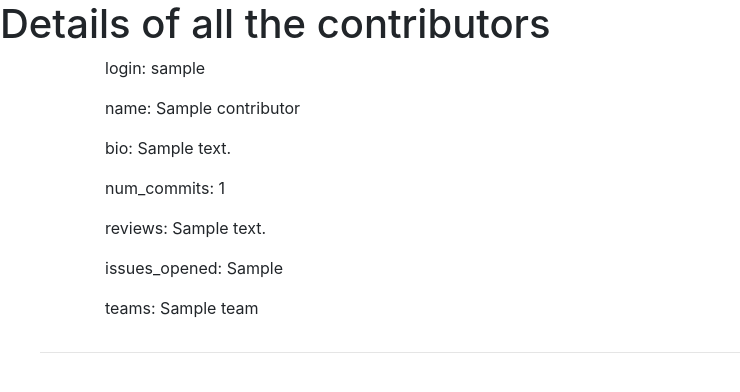
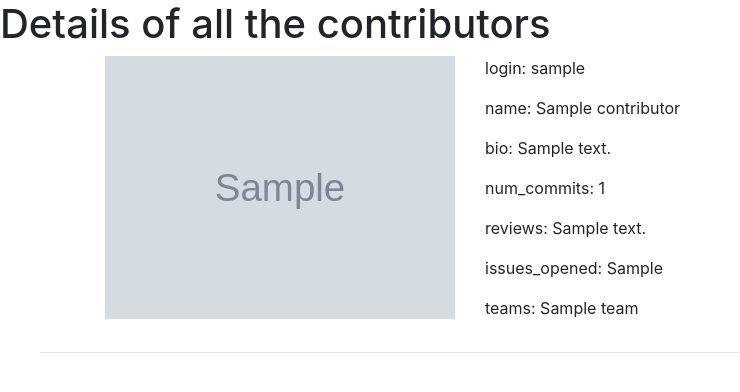
Before and after one commit to coala/community, a Django app: template templates/contributors.html in a window 1280 px wide. Shown: the top 392 px of the page, without its empty margins (0-740 px from the left). Run offline with Django 3.2, Linux system fonts and the light colour scheme; the template is opened without the code that fills it: most values are stand-ins (such as "Sample title", 1, 10 or a date in 2020); grey boxes marked "Sample" are stand-in pictures; some libraries are stand-ins or nearby versions.

Commit message:
Show contributor image

```diff
--- a/data/contrib_data.py
+++ b/data/contrib_data.py
@@ -32,6 +32,7 @@ def import_data(contributor):
     try:
         contributor['issues_opened'] = contributor.pop('issues')
         contributor['num_commits'] = contributor.pop('contributions')
+        contributor['image_url'] = get_image_url(login)
         contributor.pop('teams')
         c, create = Contributor.objects.get_or_create(
             **contributor
@@ -45,3 +46,7 @@ def import_data(contributor):
         logger.error(
             'Something went wrong saving this contributor %s: %s'
             % (login, ex))
+
+
+def get_image_url(username):
+    return 'https://avatars1.githubusercontent.com/{}'.format(username)
--- a/data/models.py
+++ b/data/models.py
@@ -15,6 +15,7 @@ class Contributor(models.Model):
     num_commits = models.IntegerField(default=None, null=True)
     reviews = models.IntegerField(default=None, null=True)
     issues_opened = models.IntegerField(default=None, null=True)
+    image_url = models.ImageField(default=None, null=True)
     teams = models.ManyToManyField(Team)
 
     def __str__(self):
--- a/static/main.css
+++ b/static/main.css
@@ -5,3 +5,7 @@
 .students {
     list-style: none;
 }
+
+.user-image {
+    width: 100%;
+}
--- a/templates/contributors.html
+++ b/templates/contributors.html
@@ -1,4 +1,5 @@
 <!DOCTYPE html>
+{% load staticfiles %}
 <html lang="en">
   <head>
     <!-- Required meta tags -->
@@ -7,6 +8,7 @@
     <!-- Bootstrap CSS -->
     <link rel="stylesheet" href="//maxcdn.bootstrapcdn.com/bootstrap/4.0.0/css/bootstrap.min.css" integrity="sha384-Gn5384xqQ1aoWXA+058RXPxPg6fy4IWvTNh0E263XmFcJlSAwiGgFAW/dAiS6JXm" crossorigin="anonymous">
     <title>Contributors Data</title>
+    <link href="{% static "main.css" %}" rel="stylesheet">
   </head>
   <body>
     <h1>Details of all the contributors</h1>
@@ -14,6 +16,9 @@
       {% for contributor in contributors %}
       <div class="container">
         <div class="row">
+          <div class="col-sm-6 col-md-4">
+            <img src="{{ contributor.image_url }}" class="user-image" alt="User Avatar">
+          </div>
           <div class="col-sm-6 col-md-4">
             <div class="thumbnail">
               <div class="caption">
```
Also changed, not shown: data/migrations/0005_contributor_image_url.py (added).
